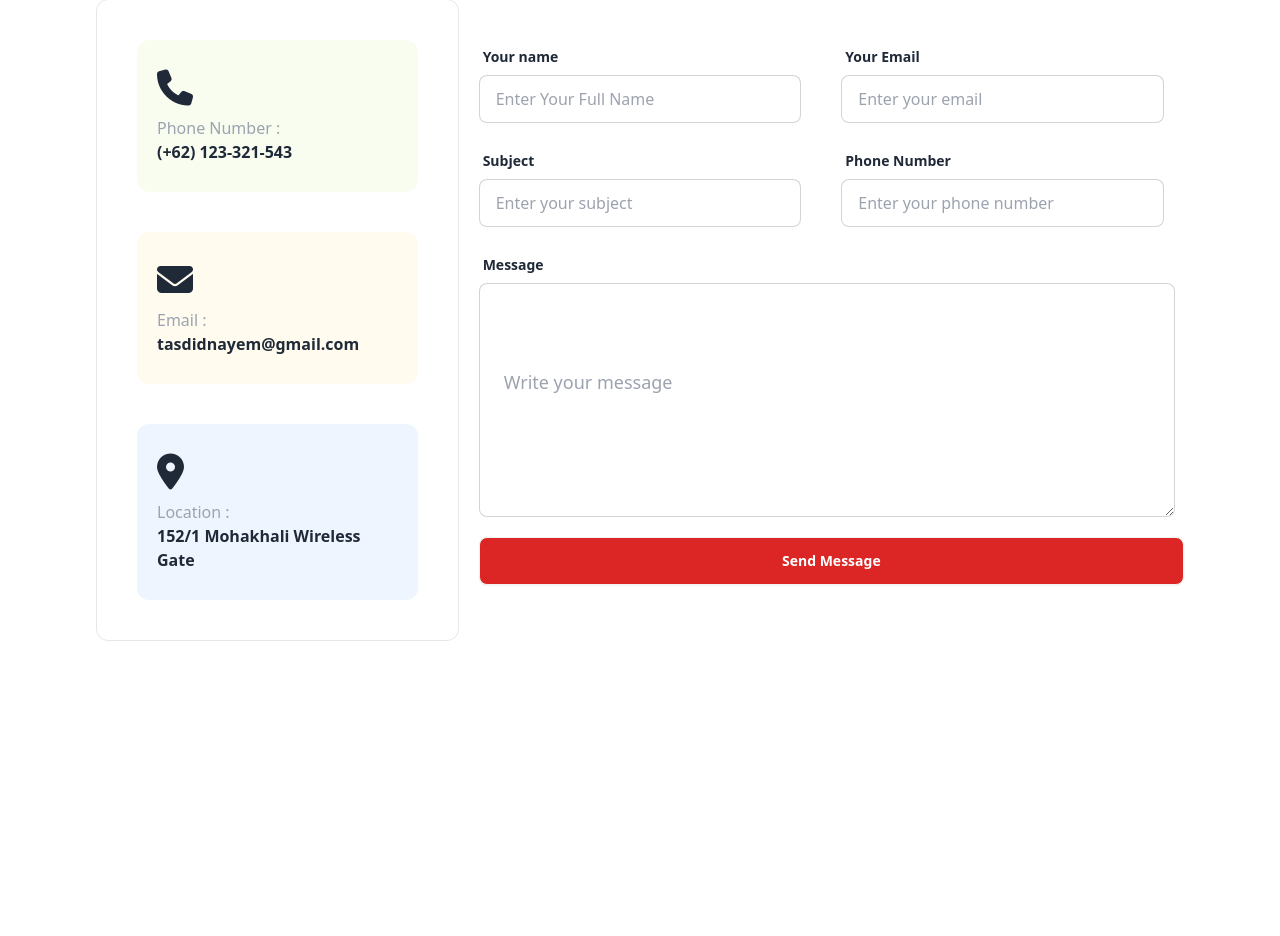
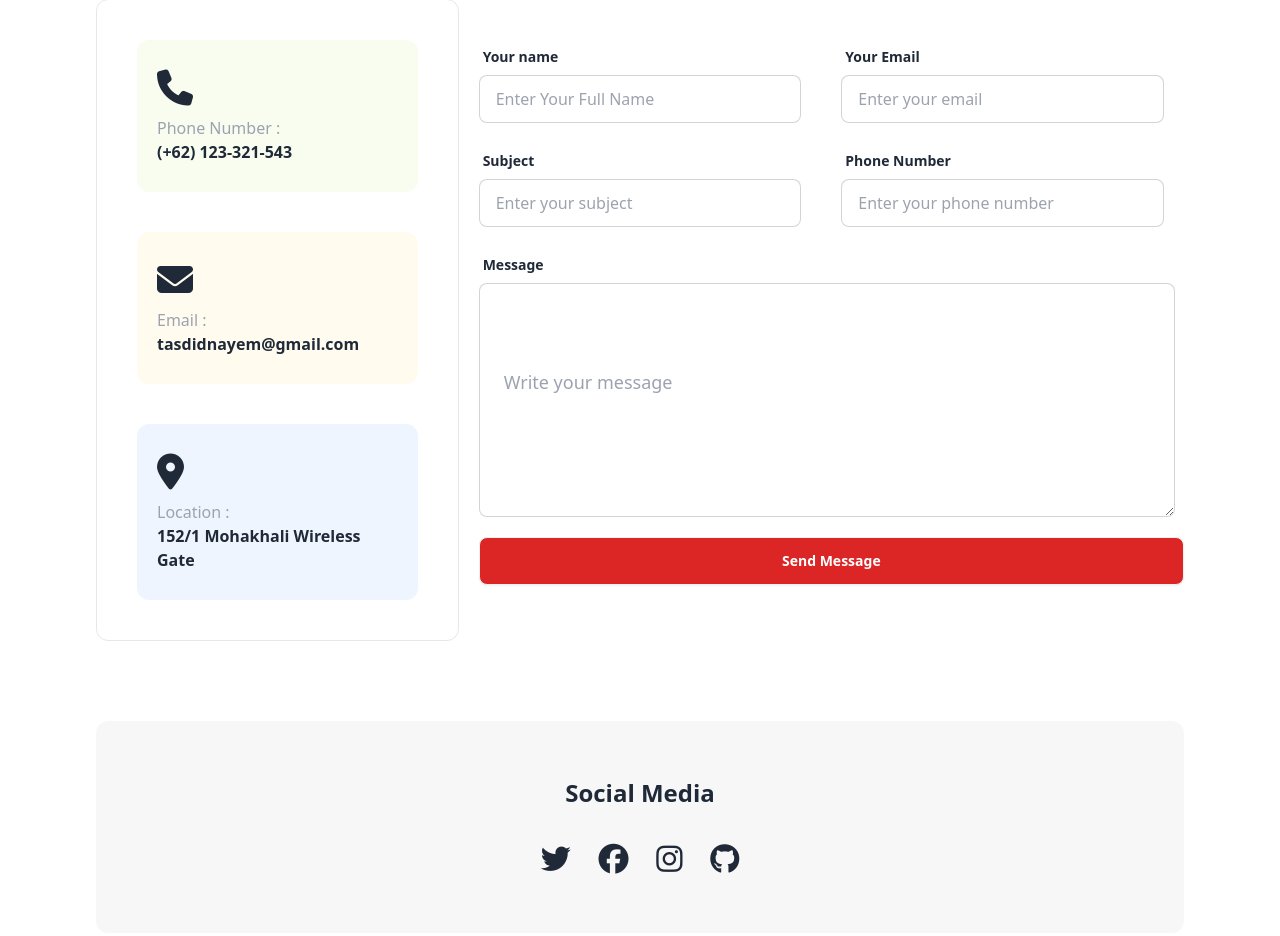
Before and after one commit to tnayem/crazy-games, a plain HTML site: page index.html in a window 1280 px wide. Shown: the part 4172-5108 px from the top of the page. Before the commit the page ends 4853 px from the top, so only its background shows below. Drawn offline with nearby package versions, Linux system fonts and the light colour scheme.

Commit message:
social media section compleate

```diff
--- a/index.html
+++ b/index.html
@@ -499,6 +499,19 @@
             </div>
         </section>
         <!-- Get in Touch section end -->
+        <!-- Social Media Section start -->
+        <section class="myContainer my-20">
+            <div class="py-14 rounded-xl" style="background: rgba(19, 19, 24, 0.03);">
+                <h4 class="text-2xl text-center font-bold">Social Media</h4>
+                <p class="text-center text-3xl mt-8">
+                    <i class="fa-brands fa-twitter ms-5"></i>
+                    <i class="fa-brands fa-facebook mx-5"></i>
+                    <i class="fa-brands fa-instagram"></i>
+                    <i class="fa-brands fa-github mx-5"></i>
+                </p>
+            </div>
+        </section>
+        <!-- Social Media Section end -->
     </main>
     <!-- Main Section end -->
 </body>
```
